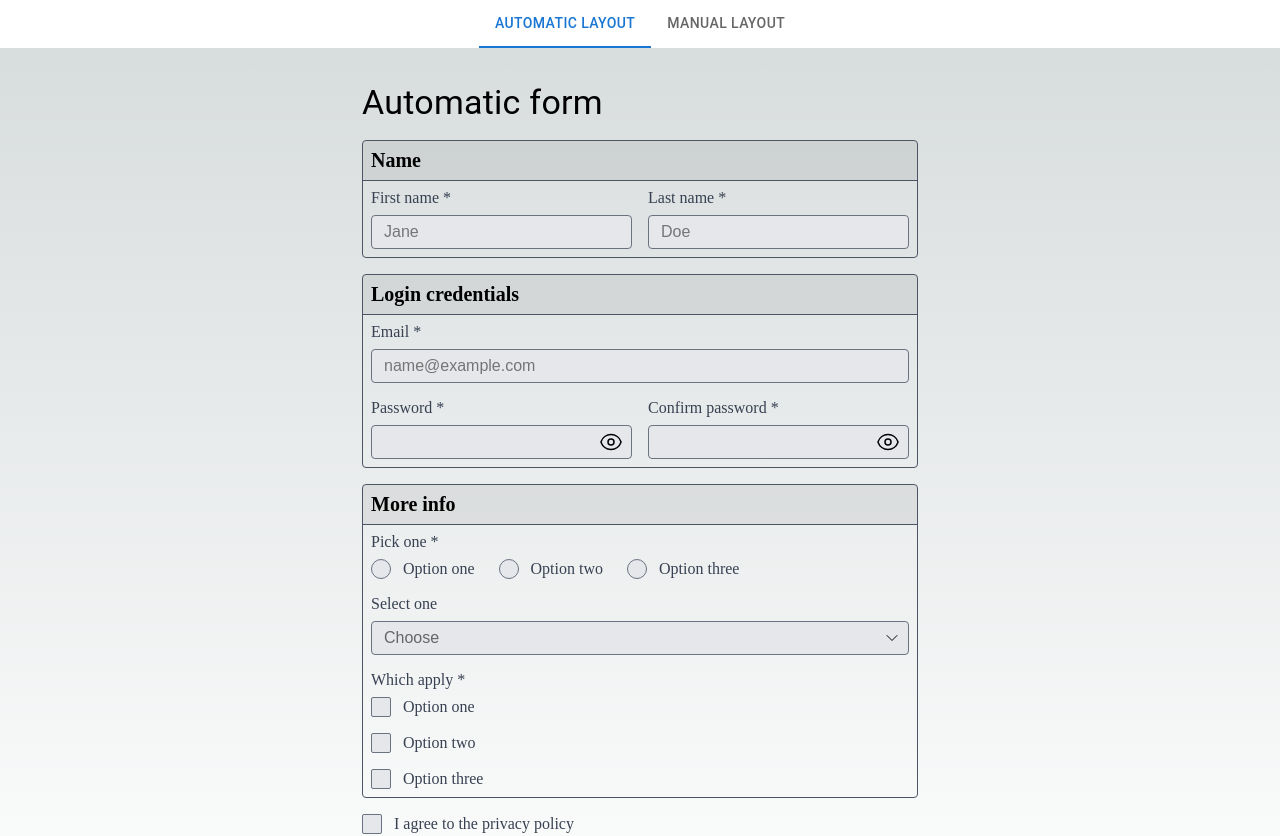
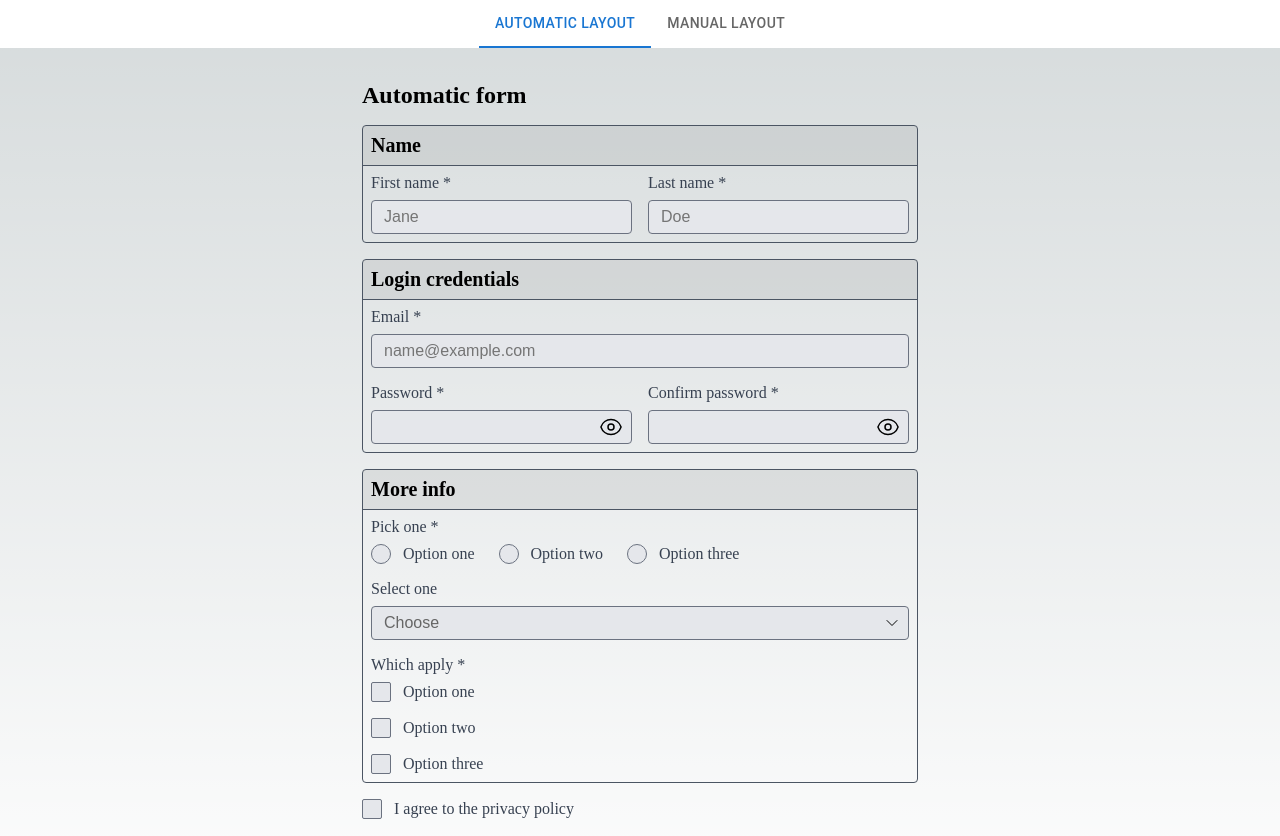
Before and after one commit to thaumazo/forms, a Next.js app: page / in a window 1280 px wide. Shown: the top 836 px of the page. Built offline with nearby package versions, Linux system fonts and the light colour scheme.

Commit message:
- removed @mui dependancy

```diff
--- a/src/AutoForm/index.jsx
+++ b/src/AutoForm/index.jsx
@@ -4,7 +4,6 @@ import Grid from "../Grid";
 import Item from "../Grid/Item";
 
 import Provider from "../Provider";
-import Typography from "@mui/material/Typography";
 import Form from "../Form";
 import Layout from "../Layout";
 import Notice from "../Notice";
@@ -47,7 +46,7 @@ export default function AutoForm({
                     ...title,
                   };
                 }
-                return <Typography {...titleOptions} />;
+                return <h2 {...titleOptions} />;
               })()}
             </Item>
           )}
@@ -67,7 +66,7 @@ export default function AutoForm({
                     ...description,
                   };
                 }
-                return <Typography {...descriptionOptions} />;
+                return <div {...descriptionOptions} />;
               })()}
             </Item>
           )}
--- a/src/Submit.jsx
+++ b/src/Submit.jsx
@@ -1,6 +1,5 @@
 import useForm from "./useForm";
 
-// import Button from "@mui/material/Button";
 import Button from "./Button";
 import { useFormStatus } from "react-dom";
 
```
